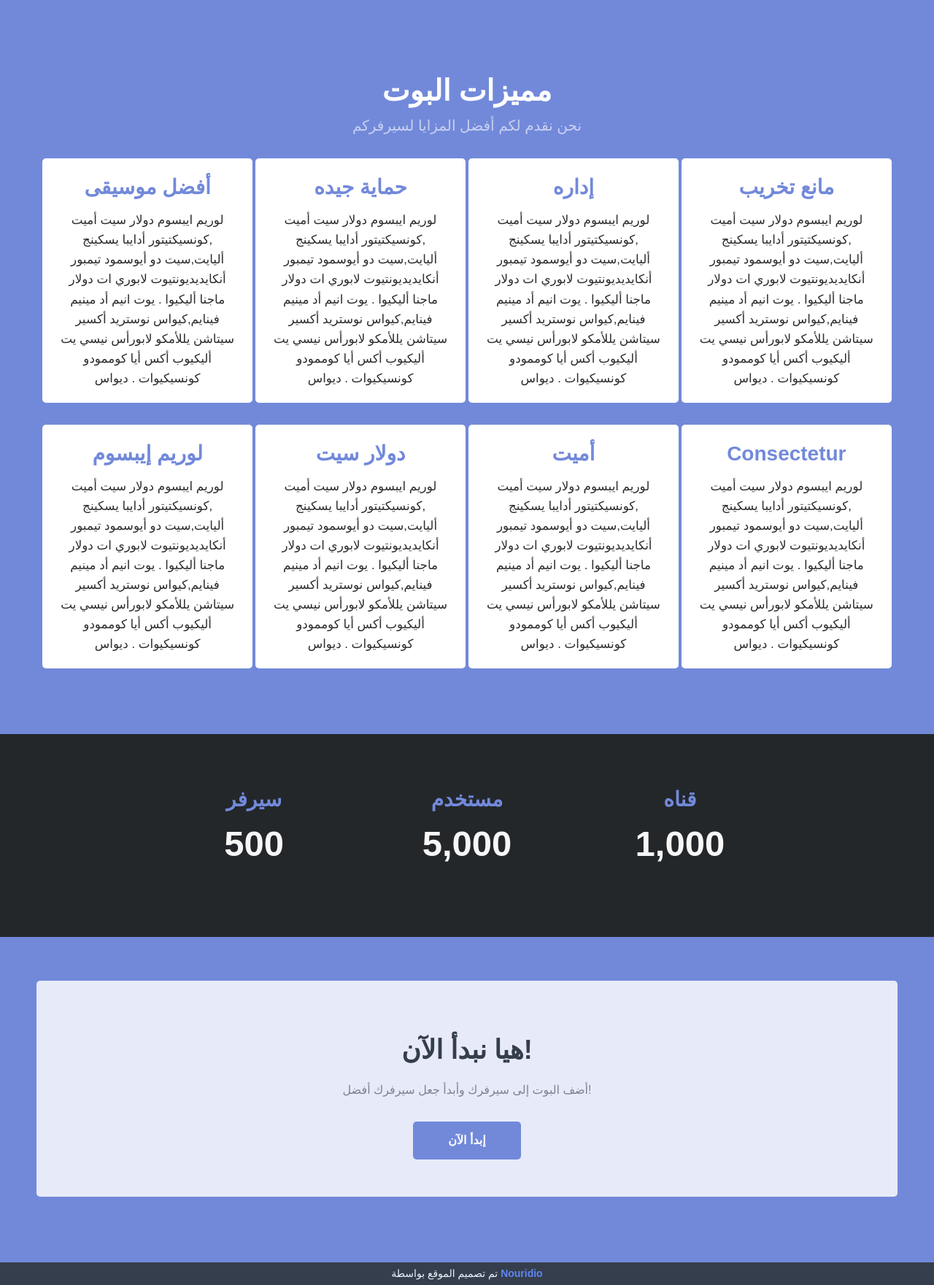
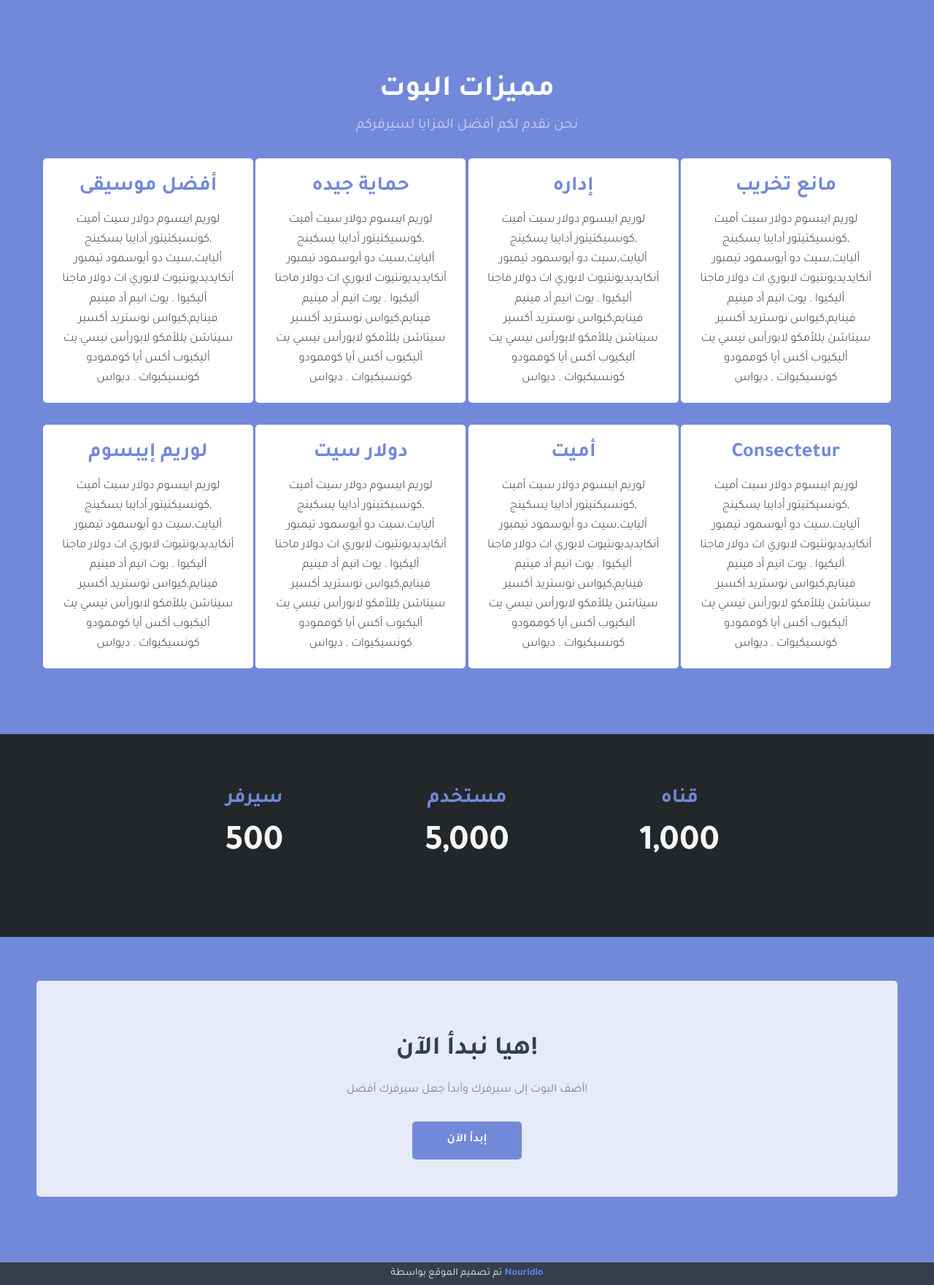
Before and after one commit to Neovenchy/Discord-bot-website-template, a PHP site: page / in a window 1280 px wide. Shown: the part 771-2532 px from the top of the page at 73% size. Run offline with PHP 8.4, Linux system fonts and the light colour scheme.

Commit message:
Update main.css

```diff
--- a/src/css/main.css
+++ b/src/css/main.css
@@ -1,5 +1,5 @@
 body {
-    font-family: 'Poppins', sans-serif !important;
+    font-family: 'Tajawal', sans-serif !important;
     background-color: #23272A;
     color: #fff;
     margin: 0;
```
